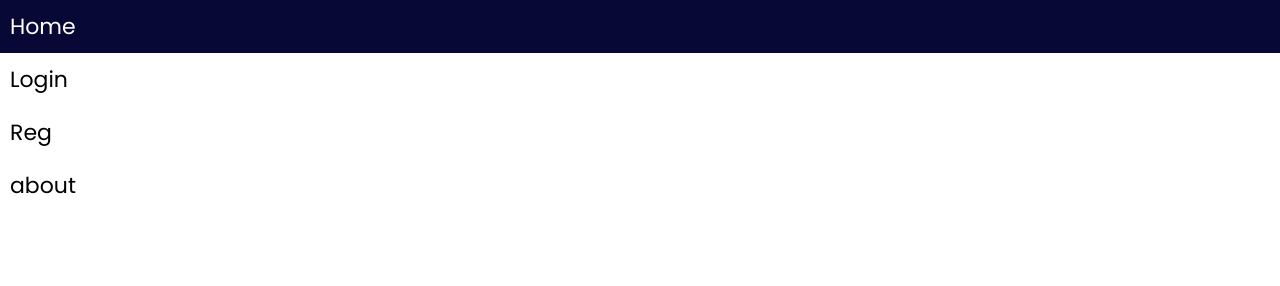
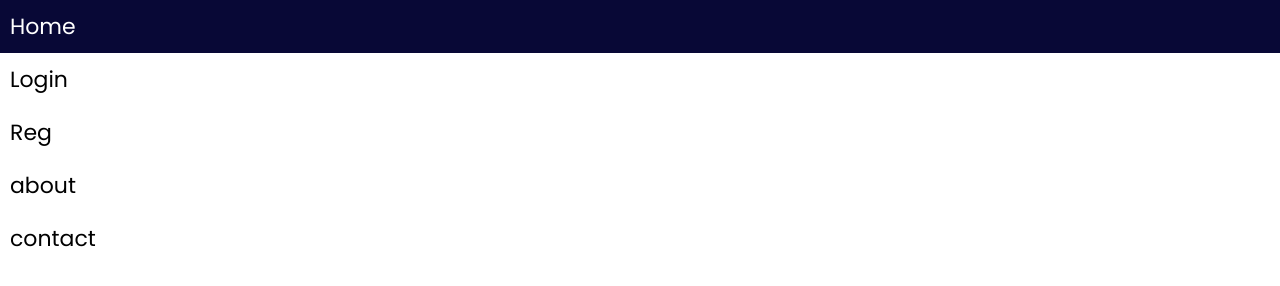
Before and after one commit to JayaDeep11/web-programming, a plain HTML site: page week1/frames/links.html in a window 1280 px wide. Drawn offline with Linux system fonts and the light colour scheme.

Commit message:
Update links.html

```diff
--- a/week1/frames/links.html
+++ b/week1/frames/links.html
@@ -13,6 +13,8 @@
             <li><a href="../pages/login.html" target="main">Login</a></li>
             <li><a href="../pages/reg.html" target="main">Reg</a></li>
             <li><a href="../pages/about.html" target="main">about</a></li>
+            <li><a href="../pages/about.html" target="main">contact</a></li>
+
         </ul>
     </nav>
 </body>
```
